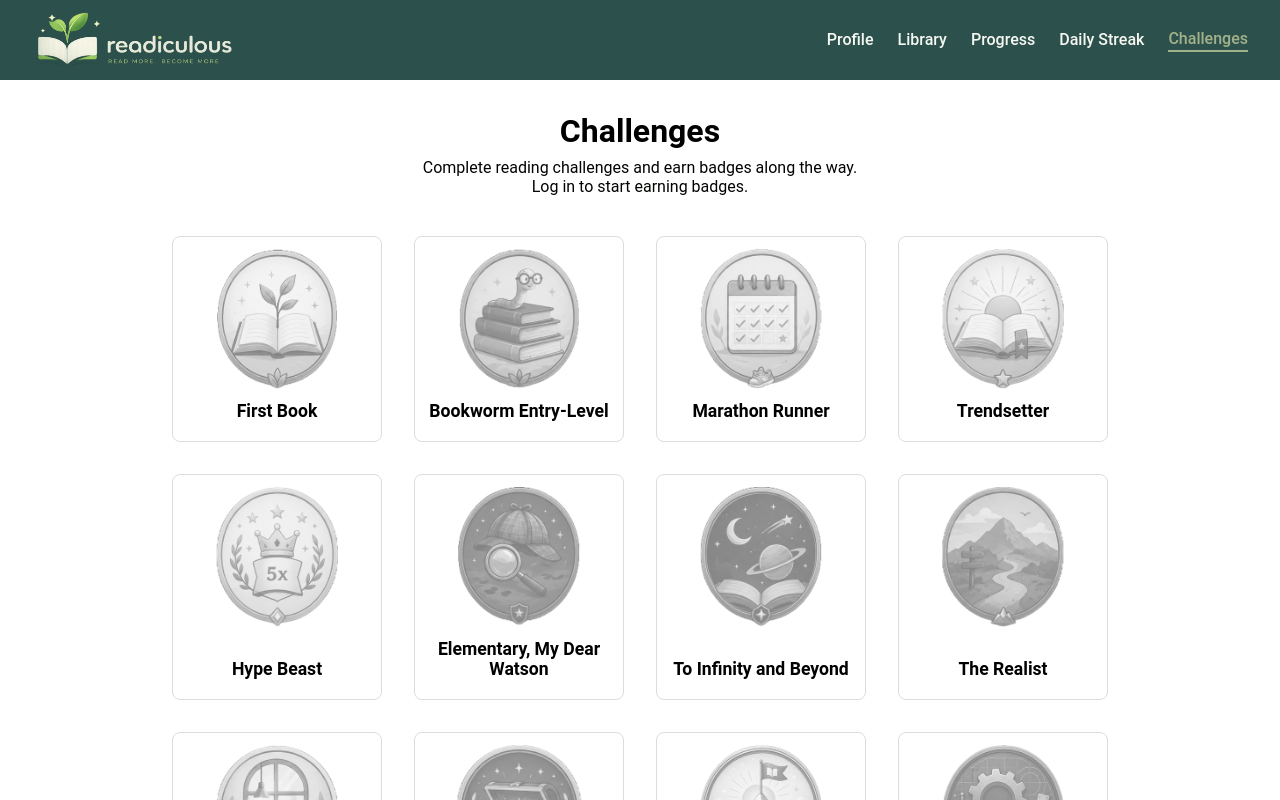
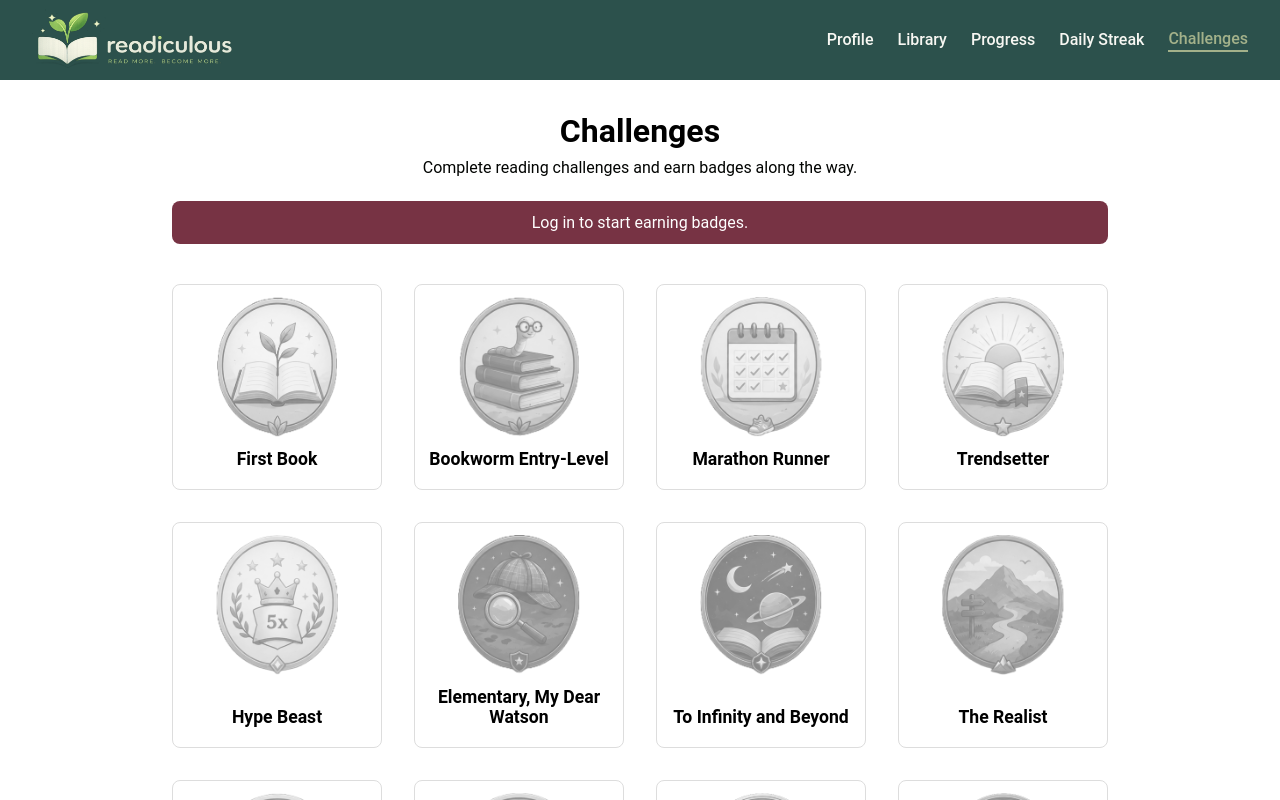
Before and after one commit to mervekindan/readiculous, a React (Vite) app in the folder app/: page /challenges in a window 1280 px wide. Shown: the top 800 px of the page. Built offline with nearby package versions, Linux system fonts and the light colour scheme; no server answers.

Commit message:
Refactor: add styles for the login-prompt

```diff
--- a/app/src/components/ChallengesPage/ChallengesPage.css
+++ b/app/src/components/ChallengesPage/ChallengesPage.css
@@ -13,8 +13,17 @@
   margin-bottom: 0.5rem;
 }
 
-.challenges-header p {
+.challenges-description {
   color: var(--text-color);
+}
+
+.login-prompt {
+  text-align: center;
+  margin: 1.5rem 0;
+  color: #ffffff;
+  background-color: var(--accent-500);
+  padding: 12px 16px;
+  border-radius: 8px;
 }
 
 .badges-grid {
--- a/app/src/components/ChallengesPage/ChallengesPage.jsx
+++ b/app/src/components/ChallengesPage/ChallengesPage.jsx
@@ -4,9 +4,21 @@ import { useBooks } from "../../context/BookContext";
 import { useAuth } from "../../context/AuthContext";
 import "./ChallengesPage.css";
 
-function getBadgeProgress(badge, inProgressBooks, finishedBooks, user, goalBooks) {
+function getBadgeProgress(
+  badge,
+  inProgressBooks,
+  finishedBooks,
+  user,
+  goalBooks,
+) {
   if (typeof badge.getProgress !== "function") return 0;
-  return badge.getProgress({ inProgressBooks, finishedBooks, user, badge, goalBooks });
+  return badge.getProgress({
+    inProgressBooks,
+    finishedBooks,
+    user,
+    badge,
+    goalBooks,
+  });
 }
 
 export default function ChallengesPage() {
@@ -18,7 +30,7 @@ export default function ChallengesPage() {
     <div className="challenges-page">
       <div className="challenges-header">
         <h1>Challenges</h1>
-                <p>
+        <p className="challenges-description">
           Complete reading challenges and earn badges along the way.
         </p>
         {!user && (
@@ -37,7 +49,17 @@ export default function ChallengesPage() {
             <Badge
               key={badge.id}
               badge={badge}
-                            progress={user ? getBadgeProgress(badge, inProgressBooks, finishedBooks, user, goalBooks) : null}
+              progress={
+                user
+                  ? getBadgeProgress(
+                      badge,
+                      inProgressBooks,
+                      finishedBooks,
+                      user,
+                      goalBooks,
+                    )
+                  : null
+              }
               userGoal={userGoalForBadge}
             />
           );
```
Lines whose indentation alone changed are shown as unchanged.
